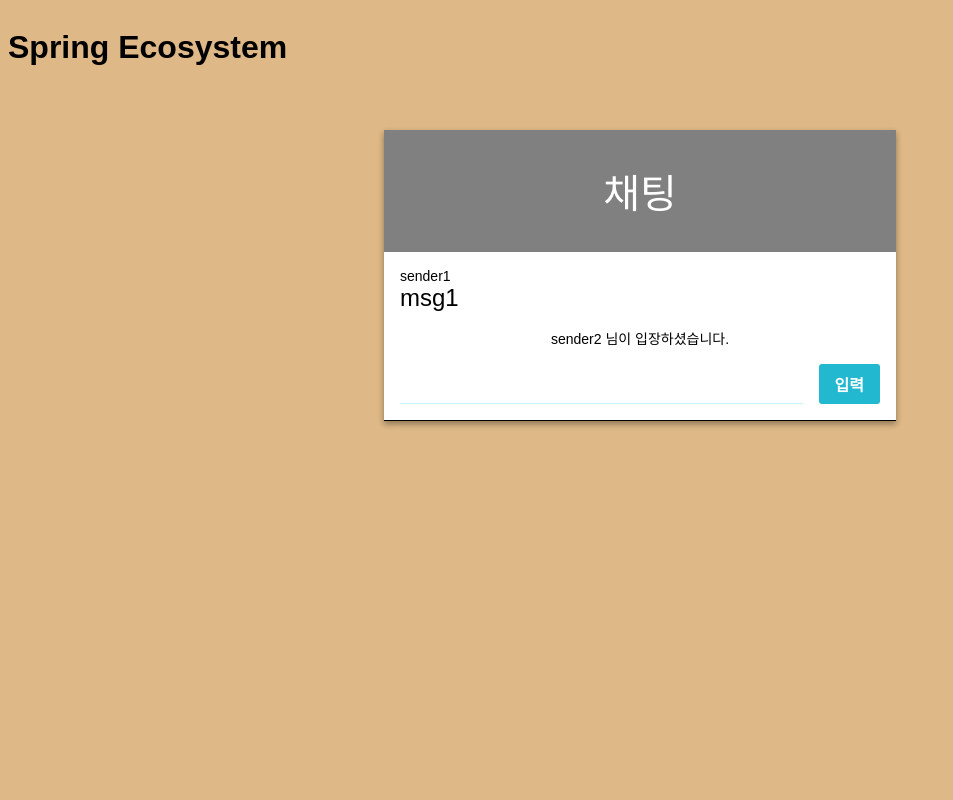
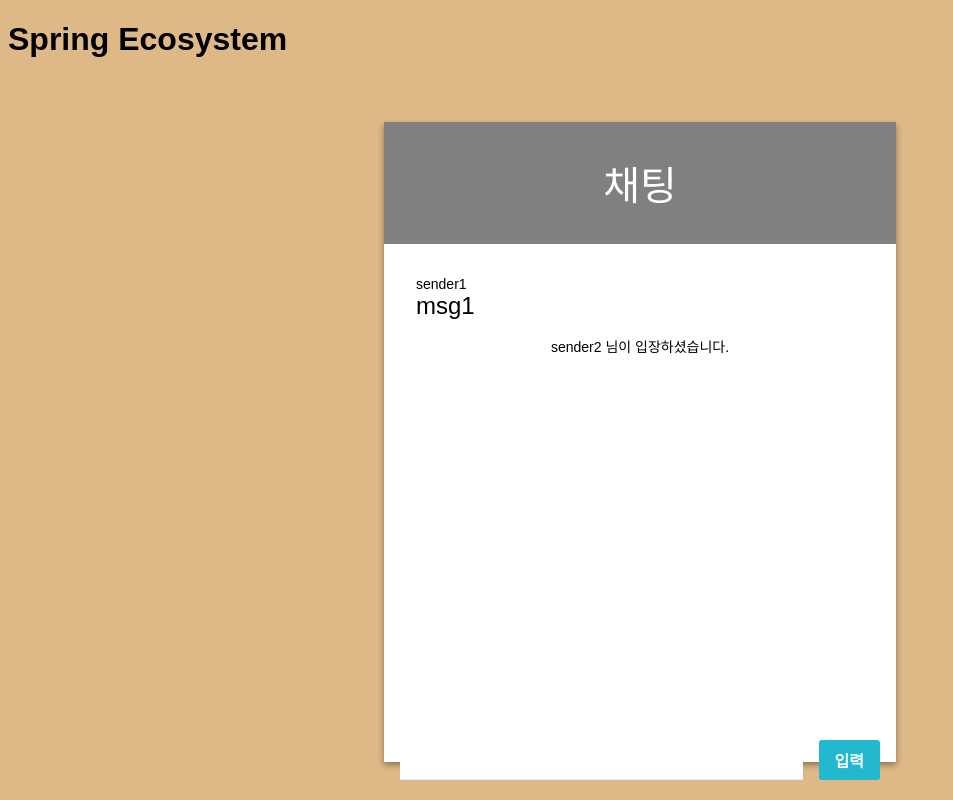
Before and after one commit to zkdlu/spring-react-practice, a React (Create React App) app in the folder applications/app-front/: page /chat in a window 1280 px wide. Shown: the whole page, without its empty margins (0-953 px from the left). Built offline with nearby package versions, Linux system fonts and the light colour scheme.

Commit message:
chat: 채팅창 구현

```diff
--- /dev/null
+++ b/applications/app-front/src/App.css
@@ -0,0 +1,7 @@
+.main {
+  height: 100%;
+  position: absolute;
+  left: 0;
+  width: 100%;
+  overflow:hidden;
+}
--- a/applications/app-front/src/App.js
+++ b/applications/app-front/src/App.js
@@ -4,11 +4,12 @@ import Header from './components/Header';
 import ChatPage from './pages/chat/ChatPage';
 import Home from './pages/home/Home';
 import TodoListPage from './pages/todo/TodoListPage';
+import './App.css'
 
 class App extends Component {
   render() {
     return (
-      <div>
+      <div className='main'>
         <Header />
         <Routes>
           <Route path='/' element={<Home />} />
--- a/applications/app-front/src/components/Form.js
+++ b/applications/app-front/src/components/Form.js
@@ -1,10 +1,10 @@
 import './Form.css';
 
-const Form = ({msg, value, onChange, onCreate, onKeyPress}) => {
+const Form = ({msg, value, onChange, onClick, onKeyPress}) => {
     return (
         <div className="form">
           <input value={value} onChange={onChange} onKeyPress={onKeyPress}/>
-          <div className="create-button" onClick={onCreate}>
+          <div className="create-button" onClick={onClick}>
             {msg || '추가'}
           </div>
         </div>
--- a/applications/app-front/src/components/Header.css
+++ b/applications/app-front/src/components/Header.css
@@ -1,9 +1,9 @@
 .header a:link {
     color: black;
     text-decoration: none;
+    padding: 8px;
 }
 
 .header a:hover {
     font-size: 36px;
-
 }
--- a/applications/app-front/src/index.css
+++ b/applications/app-front/src/index.css
@@ -1,6 +1,9 @@
 body {
   margin: 0;
-  padding: 8px;
   font-family: sans-serif;
   background: burlywood;
 }
+
+html, body {
+    height: 100%;
+}
--- a/applications/app-front/src/pages/chat/ChatPage.js
+++ b/applications/app-front/src/pages/chat/ChatPage.js
@@ -5,6 +5,7 @@ import ChatTempplate from './components/ChatTemplate'
 
 class ChatPage extends Component {
     state = {
+        input: '',
         chats: [
             {
                 sender: 'sender1',
@@ -19,14 +20,49 @@ class ChatPage extends Component {
         ]
     }
 
+    handleSend = () => {
+        const { input, chats } = this.state;
+
+        const chat = {
+            sender: 'sender1',
+            type: 'talk',
+            msg: input
+        }
+
+        this.setState({
+            input: '',
+            chats: [...chats, chat]
+        })
+    }
+
+    handleKeyPress = (e) => {
+        if (e.key === 'Enter') {
+            this.handleSend();
+        }
+    }
+
+    handleChange = (e) => {
+        this.setState({
+            input: e.target.value
+        })
+    }
+
     render() {
-        const { chats } = this.state;
+        const { input, chats } = this.state;
+        const {
+            handleSend,
+            handleChange,
+            handleKeyPress } = this;
 
         return (
             <ChatTempplate form={(
-                <Form msg='입력'/>
+                <Form msg='입력'
+                    value={input}
+                    onChange={handleChange}
+                    onKeyPress={handleKeyPress}
+                    onClick={handleSend} />
             )}>
-                <ChatList chats={chats}/>
+                <ChatList chats={chats} />
             </ChatTempplate>
         )
     }
--- a/applications/app-front/src/pages/chat/components/ChatTemplate.css
+++ b/applications/app-front/src/pages/chat/components/ChatTemplate.css
@@ -4,9 +4,10 @@
     box-shadow: 0 3px 6px rgba(0, 0, 0, 0.16), 0 3px 6px rgba(0, 0, 0, 0.23);
     margin: 0 auto;
     margin-top: 4rem;
+    height: 80%;
 }
 
-.chat-template .title {
+.chat-template .title-area {
     padding: 2rem;
     font-size: 2.5rem;
     text-align: center;
@@ -15,12 +16,15 @@
     color: white;
 }
 
+.chat-area {
+    height: 75%;
+    overflow: auto;
+}
+
+.chat-area .chat-wrapper {
+    padding: 1rem;
+}
+
 .chat-template .form-wrapper {
     padding: 1rem;
-    border-bottom: 1px solid black;
 }
-
-.chat-template .todos-wrapper {
-    padding: 1rem;
-    min-height: 5rem;
-}
--- a/applications/app-front/src/pages/chat/components/ChatTemplate.js
+++ b/applications/app-front/src/pages/chat/components/ChatTemplate.js
@@ -1,14 +1,23 @@
+import { useEffect, useRef } from 'react';
 import './ChatTemplate.css'
 
 const ChatTemplate = ({form, children}) => {
+    const divRef = useRef(null);
+
+    useEffect(() => {
+        divRef.current.scrollIntoView(false);
+    });
+
     return (
         <main className="chat-template">
-            <div className="title">
+            <div className="title-area">
                 채팅
             </div>
-            <section className="chat-wrapper">
-                {children}
-            </section>
+            <div className='chat-area' >
+                <section className="chat-wrapper" ref={divRef}>
+                    {children}
+                </section>
+            </div>
             <section className="form-wrapper">
                 {form}
             </section>
--- a/applications/app-front/src/pages/todo/TodoListPage.js
+++ b/applications/app-front/src/pages/todo/TodoListPage.js
@@ -88,7 +88,7 @@ class TodoListPage extends Component {
                 <Form value={input}
                     onKeyPress={handleKeyPress}
                     onChange={handleChange}
-                    onCreate={handleCreate} />
+                    onClick={handleCreate} />
             )}>
                 <TodoItemList todos={todos} onToggle={handleToggle} onRemove={handleRemove} />
             </TodoListTemplate>
```
